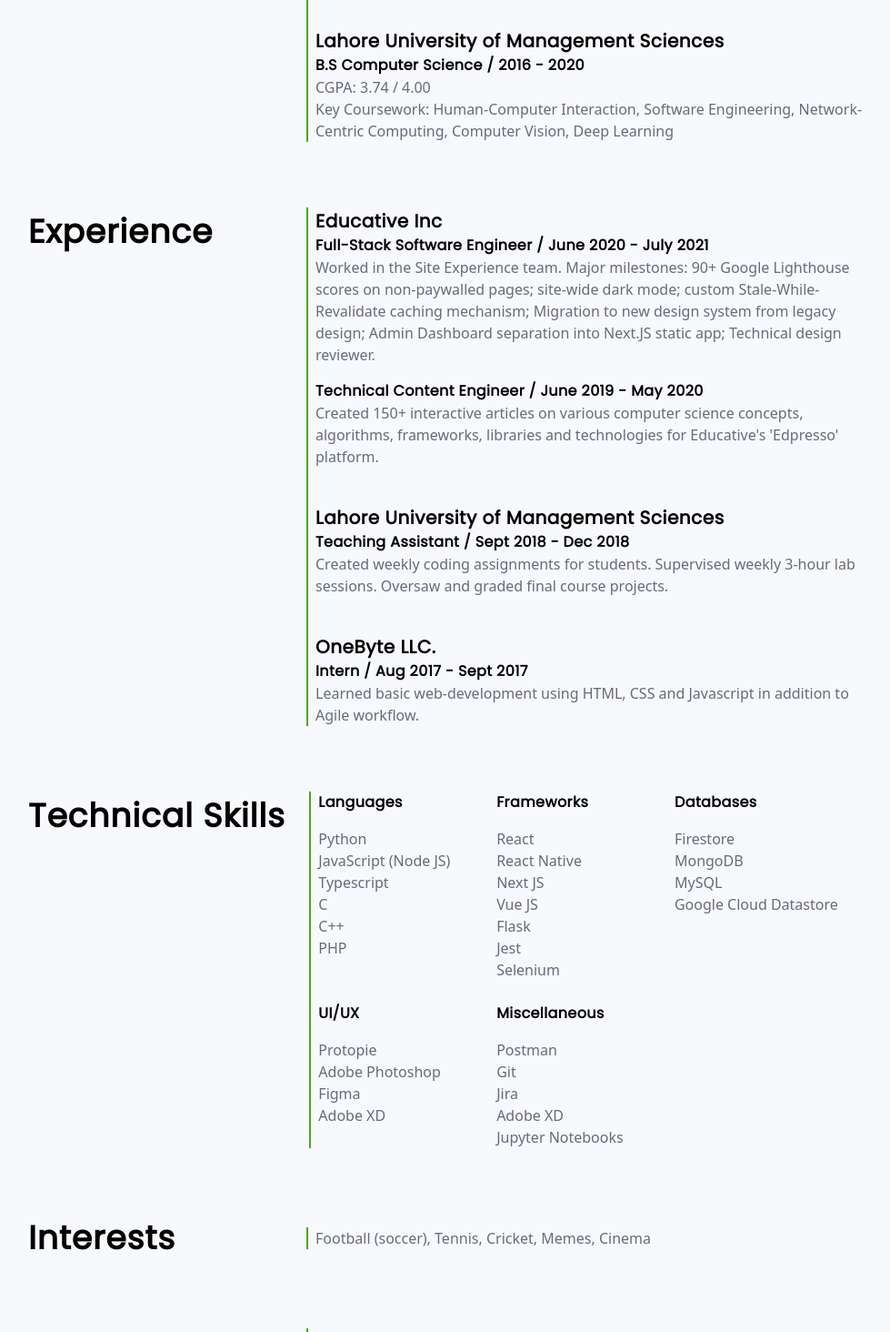
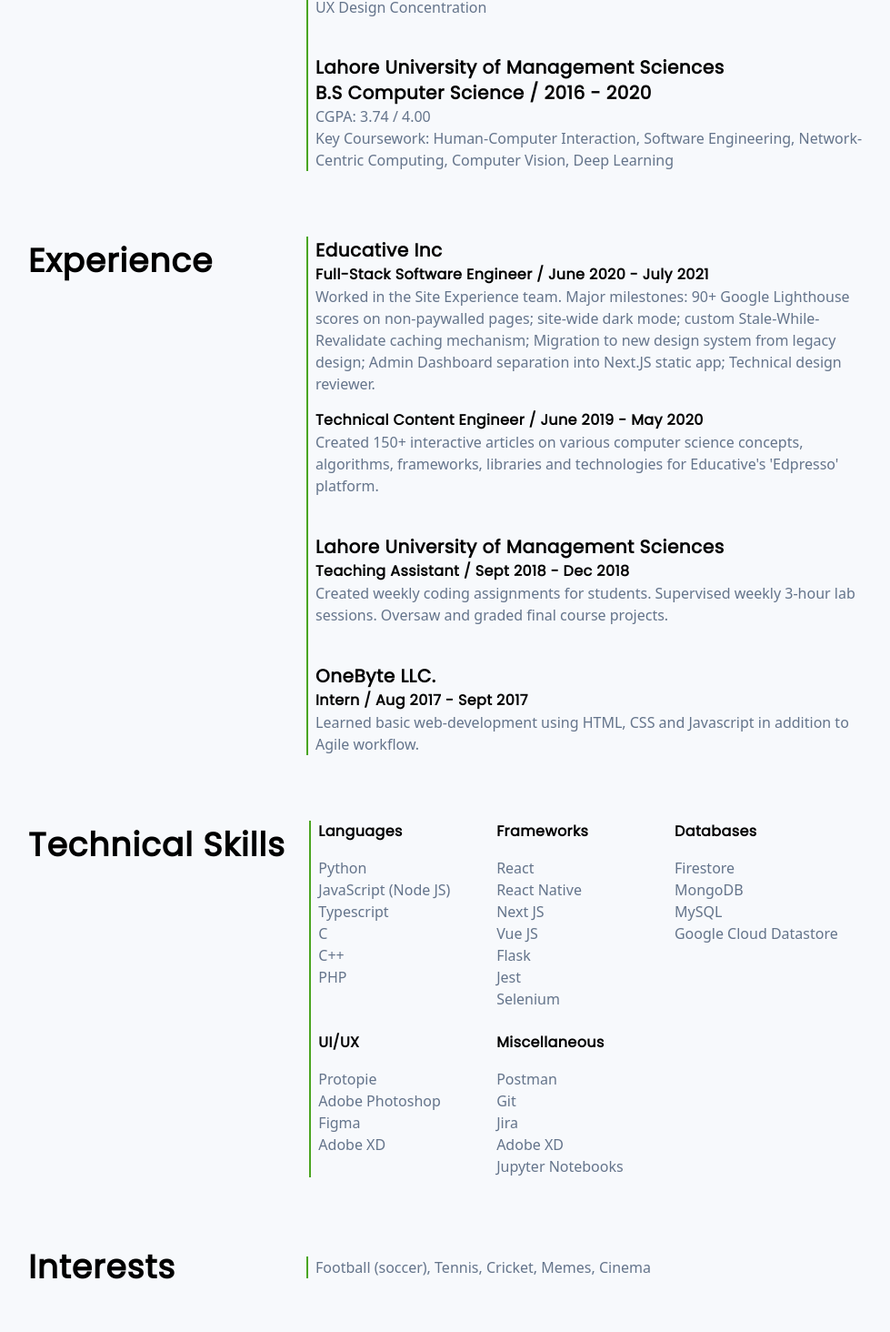
Before and after one commit to hamza1220/Portfolio-v2, a Next.js app: page /resume in a window 1280 px wide. Shown: the part 332-1796 px from the top of the page at 91% size, without its empty margins (145-1124 px from the left). Built offline with nearby package versions, Linux system fonts and the light colour scheme.

Commit message:
fix text color + ts warning

```diff
--- a/components/Resume/Awards/index.tsx
+++ b/components/Resume/Awards/index.tsx
@@ -10,7 +10,7 @@
       <div className="flex flex-col w-full md:w-8/12 justify-center">
         <ul>
           {items.map((award) => (
-            <li className="text-gray-900 dark:text-gray-400" key={award}>
+            <li className="text-blueGray-500 dark:text-gray-400" key={award}>
               {award}
             </li>
           ))}
--- a/components/Resume/Education/index.tsx
+++ b/components/Resume/Education/index.tsx
@@ -10,7 +10,7 @@
     <div className="flex flex-col w-full md:w-8/12 space-y-10">
       {items.map((education) => (
         <div key={education.title}>
-          <h5>
+          <h3 className="font-bold text-xl">
             <a
               className="hover:opacity-70 cursor-pointer transition duration-200"
               href={education.url ?? ""}
@@ -19,15 +19,15 @@
             >
               {education.institute}
             </a>
-          </h5>
-          <h6>
+          </h3>
+          <h4 className="font-bold text-xl">
             {education.title} / {education.duration}
-          </h6>
-          <span className="text-gray-900 dark:text-gray-400">
+          </h4>
+          <span className="text-blueGray-500 dark:text-gray-400">
             {education.body1}
           </span>
           {education.body2 && (
-            <p className="text-gray-900 dark:text-gray-400">
+            <p className="text-blueGray-500 dark:text-gray-400">
               {education.body2}
             </p>
           )}
--- a/components/Resume/Experience/index.tsx
+++ b/components/Resume/Experience/index.tsx
@@ -25,7 +25,7 @@
               <h6>
                 {position.title} / {position.duration}
               </h6>
-              <span className="text-gray-900 dark:text-gray-400">
+              <span className="text-blueGray-500 dark:text-gray-400">
                 {position.body}
               </span>
             </div>
--- a/components/Resume/Interests/index.tsx
+++ b/components/Resume/Interests/index.tsx
@@ -9,7 +9,7 @@
       </div>
       <div className="tailwind-hidden md:flex border-l-2 border-solid border-primary pr-2 h-6 self-center" />
       <div className="flex flex-col w-full md:w-8/12 justify-center">
-        <span className="text-gray-900 dark:text-gray-400">
+        <span className="text-blueGray-500 dark:text-gray-400">
           {items.map((interest, index) => (
             <span>
               {" "}
--- a/components/Resume/Skills/index.tsx
+++ b/components/Resume/Skills/index.tsx
@@ -13,7 +13,10 @@
           <h6 className="pb-4">Languages</h6>
           <ul>
             {items.languages.map((language) => (
-              <li className="text-gray-900 dark:text-gray-400" key={language}>
+              <li
+                className="text-blueGray-500 dark:text-gray-400"
+                key={language}
+              >
                 {language}
               </li>
             ))}
@@ -25,7 +28,7 @@
           <h6 className="pb-4">{"Frameworks"}</h6>
           <ul>
             {items.frameworks_and_libraries.map((fw) => (
-              <li className="text-gray-900 dark:text-gray-400" key={fw}>
+              <li className="text-blueGray-500 dark:text-gray-400" key={fw}>
                 {fw}
               </li>
             ))}
@@ -37,7 +40,10 @@
           <h6 className="pb-4">Databases</h6>
           <ul>
             {items.databases.map((database) => (
-              <li className="text-gray-900 dark:text-gray-400" key={database}>
+              <li
+                className="text-blueGray-500 dark:text-gray-400"
+                key={database}
+              >
                 {database}
               </li>
             ))}
@@ -49,7 +55,7 @@
           <h6 className="pb-4">UI/UX</h6>
           <ul>
             {items.ui_ux.map((design) => (
-              <li className="text-gray-900 dark:text-gray-400" key={design}>
+              <li className="text-blueGray-500 dark:text-gray-400" key={design}>
                 {design}
               </li>
             ))}
@@ -61,7 +67,7 @@
           <h6 className="pb-4">Miscellaneous</h6>
           <ul>
             {items.misc.map((misc) => (
-              <li className="text-gray-900 dark:text-gray-400" key={misc}>
+              <li className="text-blueGray-500 dark:text-gray-400" key={misc}>
                 {misc}
               </li>
             ))}
```
Also changed, not shown: pages/resume.tsx (+2 -6 lines).
